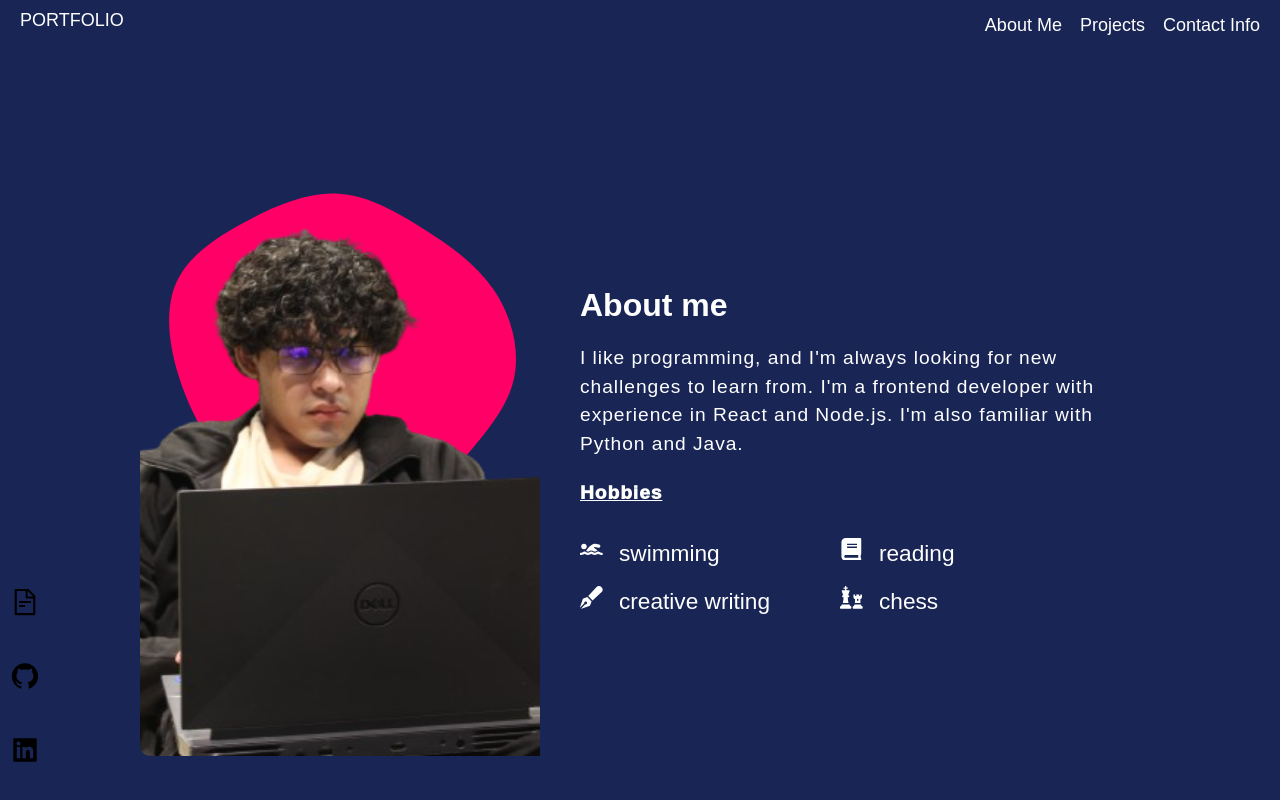
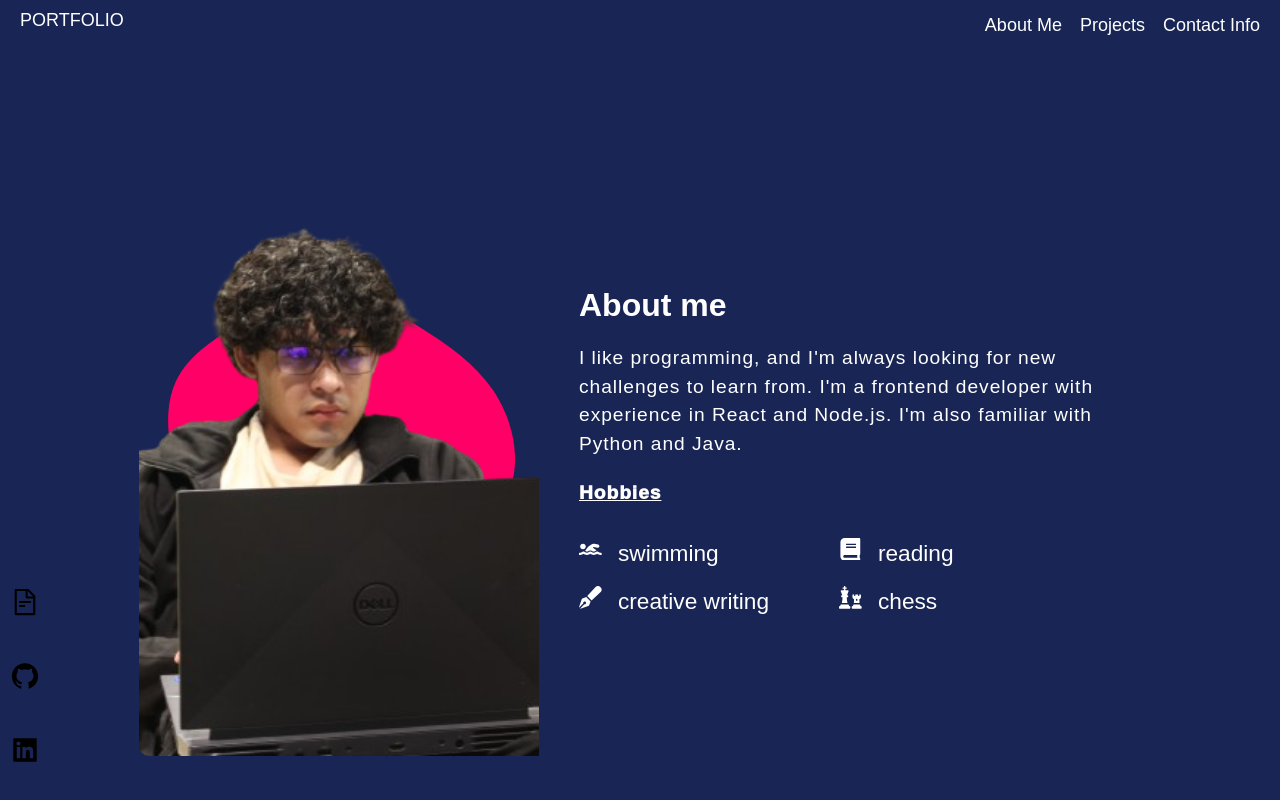
Before and after one commit to wwIrvingww/Proyecto3_Portfolio, a Next.js app: page /home in a window 1280 px wide. Shown: the top 800 px of the page. Built offline with nearby package versions, Linux system fonts and the light colour scheme.

Commit message:
scrolling animations added

```diff
--- a/package.json
+++ b/package.json
@@ -15,6 +15,7 @@
     "react-dom": "^18",
     "react-icons": "^5.2.1",
     "react-scroll": "^1.9.0",
+    "react-scroll-parallax": "^3.4.5",
     "react-slick": "^0.30.2",
     "react-type-animation": "^3.2.0",
     "slick-carousel": "^1.8.1",
--- a/src/components/AboutMe.jsx
+++ b/src/components/AboutMe.jsx
@@ -1,13 +1,46 @@
-import React from 'react';
+"use client";
+import React, { useEffect, useRef, useState } from 'react';
 import styles from '../styles/aboutme.module.css';
 import Skills from './_Skills';
 import Skillss from './Skillss';
 import { FaSwimmer, FaBook, FaPenFancy, FaChess } from 'react-icons/fa';
 
 const AboutMe = () => {
+  const containerRef = useRef(null);
+  const [scrollDirection, setScrollDirection] = useState('right');
+
+  useEffect(() => {
+    const interval = setInterval(() => {
+      if (containerRef.current) {
+        const container = containerRef.current;
+        if (scrollDirection === 'right') {
+          container.scrollBy({
+            top: 0,
+            left: container.offsetWidth / 0.5,
+            behavior: 'smooth',
+          });
+          if (container.scrollLeft + container.offsetWidth >= container.scrollWidth) {
+            setScrollDirection('left');
+          }
+        } else {
+          container.scrollBy({
+            top: 0,
+            left: -container.offsetWidth / 0.5,
+            behavior: 'smooth',
+          });
+          if (container.scrollLeft === 0) {
+            setScrollDirection('right');
+          }
+        }
+      }
+    }, 5000);
+
+    return () => clearInterval(interval);
+  }, [scrollDirection]);
+
   return (
     <div className={styles.containerMAX}>
-      <div className={styles.container}>
+      <div className={styles.container} ref={containerRef}>
         <div className={styles.section}>
           <div className={styles.card}>
             <div className={styles.imageSection}>
--- a/src/components/Carousel.jsx
+++ b/src/components/Carousel.jsx
@@ -1,4 +1,4 @@
-import React, { useState } from 'react';
+import React, { useState, useEffect } from 'react';
 import styles from '../styles/carousel.module.css';
 
 const slides = [
@@ -6,37 +6,49 @@ const slides = [
     title: "Drawing CSS",
     description: "This is a project where I draw a cassette using only CSS. It was a fun challenge to learn more about CSS and its capabilities.",
     buttonText: 'Open project',
+    buttonLink: 'http://uwu-guate.site/lab4_css_drawing/22781/Lab04_CSSonly/index.html',
     imageUrl: "https://i.pinimg.com/originals/da/59/64/da5964743948ec95788d355ae7811f20.png"
-    },
+  },
   {
     title: "Blog",
     description: "This is a blog project where I write about my experiences as a chef. I share tips and tricks that I&apos;ve learned along the way.",
     buttonText: 'Open project',
+    buttonLink: 'https://blogvirng.netlify.app/',
     imageUrl: "https://i.pinimg.com/736x/23/a2/dc/23a2dc9c4c096fe3c87a6b5e9fb3dafc.jpg"
-    },
+  },
   {
     title: "Redesign to IRTRA",
     description: "This is a project where I create the IRTRA APP. I wanted to give it a more modern look and feel to attract more visitors.",
     buttonText: 'Open project',
+    buttonLink: 'https://www.figma.com/proto/AMqrokozLbyUc70QCT4sqr/Irtra-experience?node-id=3-684&starting-point-node-id=3%3A684&t=bf33d63oQDEzAVIB-1',
     imageUrl: "https://i.pinimg.com/736x/4d/6e/71/4d6e71e4748061c1d0b02ed0ab649d8c.jpg"
-}
+  }
 ];
 
 const StaticCarousel = () => {
   const [currentSlide, setCurrentSlide] = useState(0);
+  const [animationClass, setAnimationClass] = useState(styles.slideIn);
 
   const handleDotClick = (index) => {
-    setCurrentSlide(index);
+    if (index !== currentSlide) {
+      setAnimationClass(styles.slideOut);
+      setTimeout(() => {
+        setCurrentSlide(index);
+        setAnimationClass(styles.slideIn);
+      }, 500);
+    }
   };
 
   return (
     <div className={styles.slider}>
-      <div className={styles.slideContent}>
+      <div className={`${styles.slideContent} ${animationClass}`}>
         <h2 className={styles.slideTitle}>{slides[currentSlide].title}</h2>
         <p className={styles.slideDescription}>{slides[currentSlide].description}</p>
-        <button className={styles.slideButton}>{slides[currentSlide].buttonText}</button>
+        <a href={slides[currentSlide].buttonLink} target="_blank" rel="noopener noreferrer">
+          <button className={styles.slideButton}>{slides[currentSlide].buttonText}</button>
+        </a>
       </div>
-      <div className={styles.slideImage}>
+      <div className={`${styles.slideImage} ${animationClass}`}>
         <img src={slides[currentSlide].imageUrl} alt="Slide" />
       </div>
       <div className={styles.sliderControls}>
--- a/src/components/Skillss.jsx
+++ b/src/components/Skillss.jsx
@@ -4,35 +4,34 @@ import styles from '../styles/me.module.css';
 
 const Skillss = () => {
   const [currentRow, setCurrentRow] = useState(1);
+  const [prevRow, setPrevRow] = useState(null);
 
   useEffect(() => {
     const interval = setInterval(() => {
+      setPrevRow(currentRow);
       setCurrentRow(prevRow => (prevRow % 3) + 1);
-    }, 10500);
+    }, 4250);
 
     return () => clearInterval(interval);
-  }, []);
+  }, [currentRow]);
 
   return (
     <div className={styles.skillSection}>
       <h1 className={styles.heading}>skills</h1>
       <div className={styles.skillContainer}>
-        <div className={`${styles.skillRow} ${currentRow === 1 ? styles.activeRow : ''}`}>
-
+        <div className={`${styles.skillRow} ${currentRow === 1 ? styles.activeRow : ''} ${prevRow === 1 && currentRow !== 1 ? styles.inactiveRow : ''}`}>
           <div id="html" className={styles.skillCard}>
             <img src="/image/html.png" className={styles.skillImg} alt="HTML" />
             <div className={styles.skillLevel}>Since 2023</div>
             <h1 className={styles.skillName}>HTML</h1>
             <p className={styles.skillInfo}>I&apos;ve worked with HTML in many projects to create webpage</p>
           </div>
-
           <div id="css" className={styles.skillCard}>
             <img src="/image/css.png" className={styles.skillImg} alt="CSS" />
             <div className={styles.skillLevel}>Since 2023</div>
             <h1 className={styles.skillName}>CSS</h1>
             <p className={styles.skillInfo}>I like to draw with CSS and create animations in my free time.</p>
           </div>
-
           <div id="javascript" className={styles.skillCard}>
             <img src="/image/js.png" className={styles.skillImg} alt="Javascript" />
             <div className={styles.skillLevel}>Since 2023</div>
@@ -41,53 +40,46 @@ const Skillss = () => {
           </div>
         </div>
 
-        <div className={`${styles.skillRow} ${currentRow === 2 ? styles.activeRow : ''}`}>
+        <div className={`${styles.skillRow} ${currentRow === 2 ? styles.activeRow : ''} ${prevRow === 2 && currentRow !== 2 ? styles.inactiveRow : ''}`}>
           <div id="figma" className={styles.skillCard}>
             <img src="/image/figma.png" className={styles.skillImg} alt="Figma" />
             <div className={styles.skillLevel}>Since 2022</div>
             <h1 className={styles.skillName}>Figma</h1>
             <p className={styles.skillInfo}>I use Figma to create wireframes and mockups for my projects.</p>
-        </div>
-
+          </div>
           <div id="react" className={styles.skillCard}>
             <img src="/image/react.png" className={styles.skillImg} alt="React" />
             <div className={styles.skillLevel}>Since 2024</div>
             <h1 className={styles.skillName}>React</h1>
             <p className={styles.skillInfo}>I&apos;m currently using it to create web applications. </p>
           </div>
-
           <div id="python" className={styles.skillCard}>
             <img src="/image/python.png" className={styles.skillImg} alt="Python" />
             <div className={styles.skillLevel}>Since 2020</div>
             <h1 className={styles.skillName}>Python</h1>
             <p className={styles.skillInfo}>Python was the first programming language I learned. </p>
           </div>
-
         </div>
 
-        <div className={`${styles.skillRow} ${currentRow === 3 ? styles.activeRow : ''}`}>
-
+        <div className={`${styles.skillRow} ${currentRow === 3 ? styles.activeRow : ''} ${prevRow === 3 && currentRow !== 3 ? styles.inactiveRow : ''}`}>
           <div id="java" className={styles.skillCard}>
             <img src="/image/java.png" className={styles.skillImg} alt="Java" />
             <div className={styles.skillLevel}>Since 2021</div>
             <h1 className={styles.skillName}>Java</h1>
             <p className={styles.skillInfo}>Java it&apos;s the first language I learned in college.</p>
           </div>
-
           <div id="postgres" className={styles.skillCard}>
             <img src="/image/postgres.png" className={styles.skillImg} alt="Postgres" />
             <div className={styles.skillLevel}>Since 2024</div>
             <h1 className={styles.skillName}>Postgres</h1>
             <p className={styles.skillInfo}> Currentuly I&apos;m learning about relational databases and I began with Postgres</p>
           </div>
-
           <div id="github" className={styles.skillCard}>
             <img src="/image/github.png" className={styles.skillImg} alt="Github" />
             <div className={styles.skillLevel}>Since 2022</div>
             <h1 className={styles.skillName}>Github</h1>
             <p className={styles.skillInfo}> I like to use Git to version control my projects and collaborate with other developers.</p>
           </div>
-
         </div>
       </div>
     </div>
--- a/src/styles/aboutme.module.css
+++ b/src/styles/aboutme.module.css
@@ -1,9 +1,23 @@
+.containerMAX {
+  display: flex;
+  overflow: hidden;
+}
+
 .container {
+  width: 100vw;
+  height: 100vh;
   display: flex;
   flex-direction: row;
-  height: 100vh;
+  align-items: center;
+  scroll-snap-align: start;
+  scroll-snap-type: x mandatory;
   overflow-x: auto;
-  scroll-snap-type: x mandatory;
+  -ms-overflow-style: none;
+  scrollbar-width: none;
+}
+
+.container::-webkit-scrollbar {
+  display: none;
 }
 
 .section {
@@ -45,7 +59,7 @@
   top: 0;
   left: 0;
   width: 100%;
-  /* height: 100%; */
+  height: 100%;
   z-index: 1;
   display: flex;
   justify-content: center;
@@ -97,9 +111,7 @@
   font-weight: bold;
   color: #ffffff;
   margin-bottom: 10px;
-
 }
-
 
 .hobbiesList {
   display: flex;
@@ -116,43 +128,6 @@
   font-size: 17pt;
 }
 
-.skillsSection {
-  width: 100%;
-  height: 100%;
-  display: flex;
-  justify-content: center;
-  align-items: center;
-}
-
-.containerMAX {
-  display: flex;
-  overflow: hidden;
-}
-
-.container {
-  width: 100vw;
-  height: 100vh;
-  display: flex;
-  flex-direction: row;
-  align-items: center;
-  scroll-snap-align: start;
-}
-
-.section {
-  width: 100%;
-  height: 100%;
-  display: flex;
-  justify-content: center;
-  align-items: center;
-}
-
-.skillsSection {
-  display: flex;
-  justify-content: space-around;
-  align-items: center;
-  height: 80%;
-}
-
 .icon {
   margin-right: 10px;
   transition: transform 0.3s ease;
@@ -161,3 +136,11 @@
 .icon:hover {
   transform: scale(1.2);
 }
+
+.skillsSection {
+  width: 100%;
+  height: 100%;
+  display: flex;
+  justify-content: center;
+  align-items: center;
+}
--- a/src/styles/carousel.module.css
+++ b/src/styles/carousel.module.css
@@ -1,3 +1,33 @@
+@keyframes slideIn {
+  from {
+    opacity: 0;
+    transform: translateX(50px);
+  }
+  to {
+    opacity: 1;
+    transform: translateX(0);
+  }
+}
+
+@keyframes slideOut {
+  from {
+    opacity: 1;
+    transform: translateX(0);
+  }
+  to {
+    opacity: 0;
+    transform: translateX(-50px);
+  }
+}
+
+.slideIn {
+  animation: slideIn 0.5s forwards;
+}
+
+.slideOut {
+  animation: slideOut 0.5s forwards;
+}
+
 .slider {
   position: relative;
   width: 960px;
--- a/src/styles/me.module.css
+++ b/src/styles/me.module.css
@@ -135,3 +135,36 @@
   border-color: #ffed4f;
   color: #ffed4f;
 }
+@keyframes fadeIn {
+  from {
+    opacity: 0;
+  }
+  to {
+    opacity: 1;
+  }
+}
+
+@keyframes fadeOut {
+  from {
+    opacity: 1;
+  }
+  to {
+    opacity: 0;
+  }
+}
+
+.skillRow {
+  flex: 1;
+  opacity: 0;
+  transition: opacity 1s ease-in-out;
+}
+
+.skillRow.activeRow {
+  display: flex;
+  justify-content: space-between;
+  animation: fadeIn 1s forwards;
+}
+
+.skillRow.inactiveRow {
+  animation: fadeOut 1s forwards;
+}
```
Also changed, not shown: 1 other file (tests, documents, lock files or other folders). Lines whose indentation alone changed are shown as unchanged.
